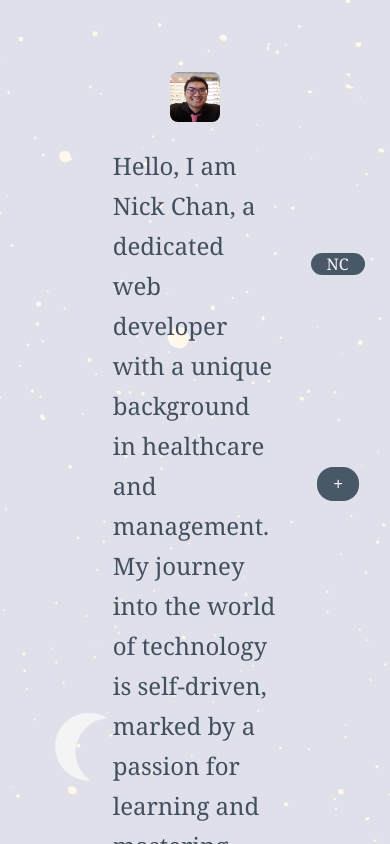
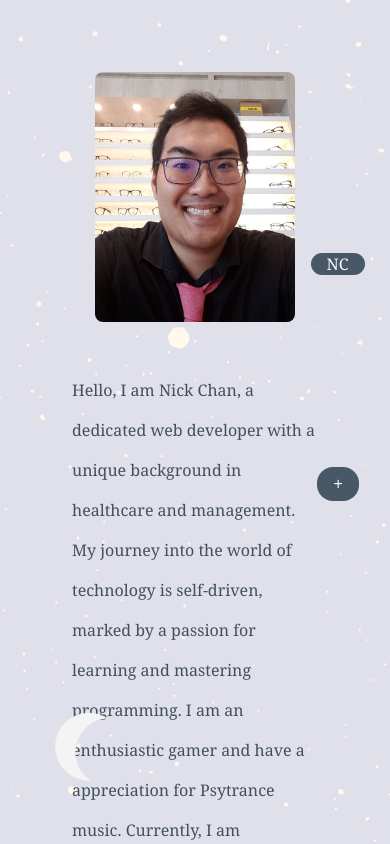
Before and after one commit to NickHChan/PortfolioPage, a Next.js app: page / in a window 390 px wide. Shown: the top 844 px of the page. Built offline with nearby package versions, Linux system fonts and the light colour scheme.

Commit message:
updated media queries for main article component to compenstate all other changes

```diff
--- a/src/app/components/mainArticle/MainArticle.module.css
+++ b/src/app/components/mainArticle/MainArticle.module.css
@@ -4,7 +4,7 @@
     display: flex;
     align-items: center;
     justify-content: space-around;
-    gap: 7rem;
+    gap: 2rem;
     font-size: 1.5rem;
     margin-bottom: 25rem;
     text-indent: 12% hanging;
@@ -17,55 +17,37 @@
 
 @media (max-width: 1280px) {
     .main{
-        gap: 5rem;
-        width: 700px;
-    }
-    .rank{
-        height: 250px;
-        width: 150px;
+        font-size: 1.25rem;
     }
 }
 
 /* lg */
 @media (max-width: 1024px) {
     .main{
-        gap: 3rem;
-        width: 550px;
         flex-direction: column;
     }
-    .rank{
-        height: 250px;
-        width: 100px;
-        gap: 0;
+    .image{
+        height: 300px;
+        width: 250px;
     }
 }
 
 /* md */
 @media (max-width: 768px) {
     .main{
-        gap: 0;
-        width: 350px;
-        flex-direction: column;
+        font-size: 1rem;
     }
     .image{
-        height: 50px;
-        width: 50px;
+        height: 250px;
+        width: 200px;
     }
 }
 
 /* sm */
 @media (max-width: 640px) {
-    .main{
-        gap: 0;
-        width: 150px;
-        flex-direction: column;
-    }
 }
 
 /* xs */
 @media (max-width: 475px) {
-    .main{
-        gap: 0;
-        flex-direction: column;
-    }
+
 }
--- a/src/app/components/mainArticle/MainArticle.tsx
+++ b/src/app/components/mainArticle/MainArticle.tsx
@@ -1,5 +1,4 @@
 import React from 'react';
-import Article from '../reuse/Article';
 import questionMark from '../../../images/question_marks.svg'
 import displayPic from '../../../images/DisplayPic.webp'
 import Image from 'next/image';
```
